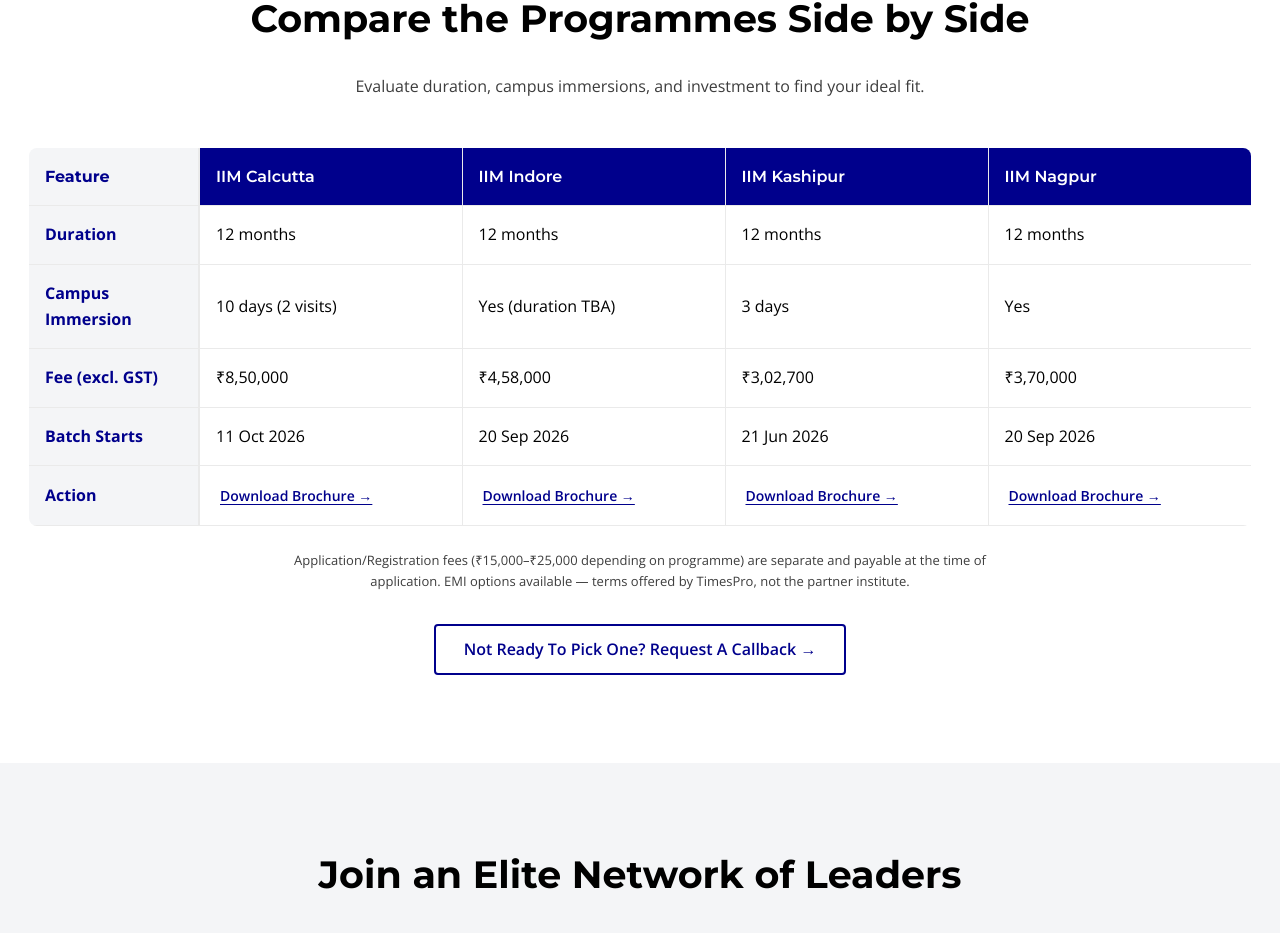
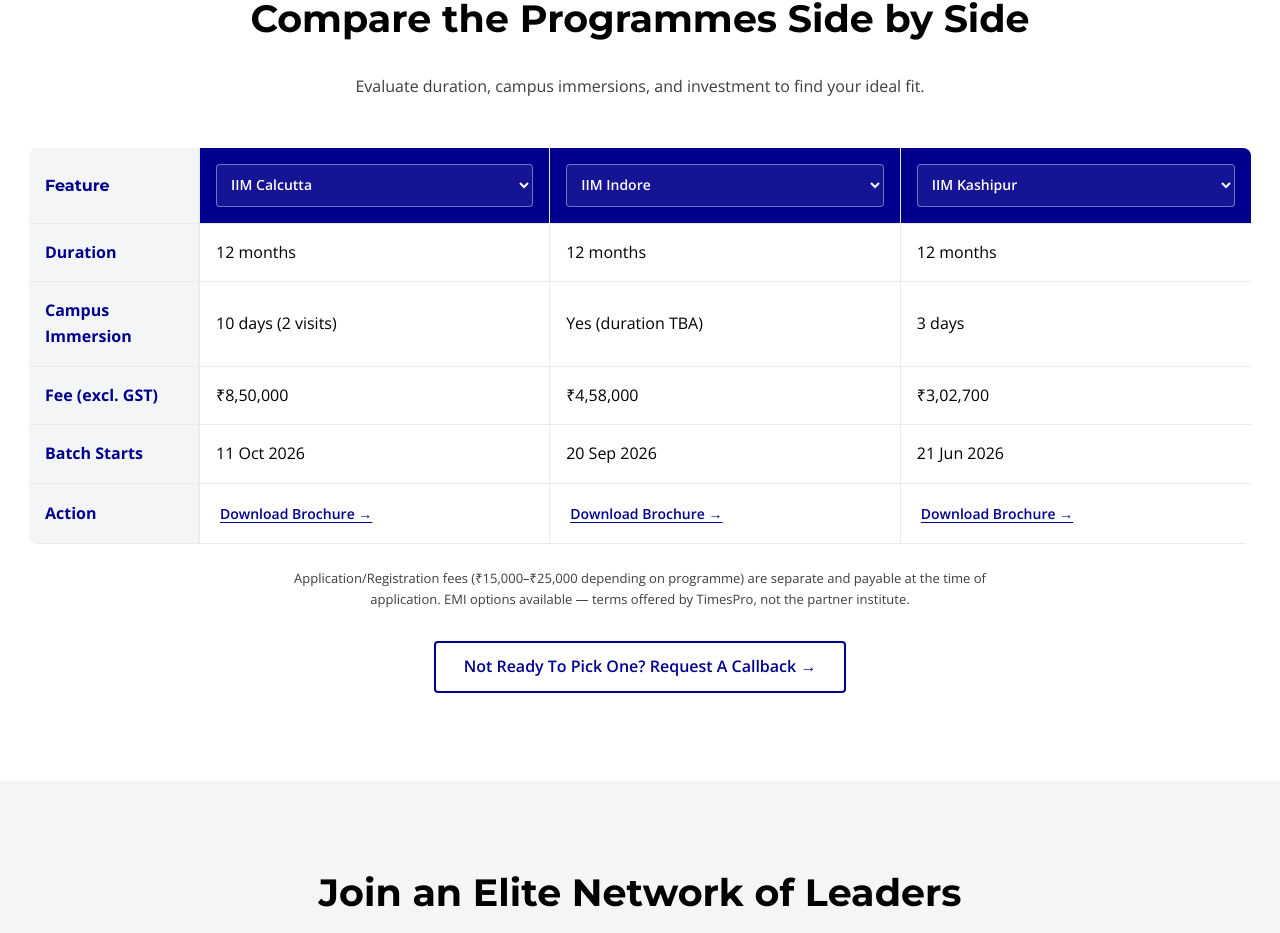
Before and after one commit to Vpunjabi93/PMP-cat-Page, a React (Vite) app: page / in a window 1280 px wide. Shown: the part 2301-3234 px from the top of the page. Built offline with nearby package versions, Linux system fonts and the light colour scheme.

Commit message:
Make ComparisonTable interactive with 3 selectable columns

```diff
--- a/src/components/ComparisonTable.jsx
+++ b/src/components/ComparisonTable.jsx
@@ -1,6 +1,24 @@
+import { useState } from 'react';
 import { programmes } from '../data';
 
 export default function ComparisonTable({ onOpenModal }) {
+  // Select the first 3 programmes by default
+  const [selectedIds, setSelectedIds] = useState([
+    programmes[0]?.id,
+    programmes[1]?.id,
+    programmes[2]?.id
+  ].filter(Boolean));
+
+  // Handle changing a column
+  const handleSelect = (index, newId) => {
+    const newSelectedIds = [...selectedIds];
+    newSelectedIds[index] = newId;
+    setSelectedIds(newSelectedIds);
+  };
+
+  // Get the selected programme objects
+  const selectedProgrammes = selectedIds.map(id => programmes.find(p => p.id === id)).filter(Boolean);
+
   return (
     <section className="comparison-section reveal" id="comparison">
       <div className="container">
@@ -12,30 +30,49 @@
             <thead>
               <tr>
                 <th className="row-header">Feature</th>
-                {programmes.map(p => <th key={p.id}>{p.institute}</th>)}
+                {selectedProgrammes.map((p, index) => (
+                  <th key={index}>
+                    <select
+                      className="compare-select"
+                      value={p.id}
+                      onChange={(e) => handleSelect(index, e.target.value)}
+                      aria-label={`Select programme for column ${index + 1}`}
+                    >
+                      {programmes.map((prog) => (
+                        <option
+                          key={prog.id}
+                          value={prog.id}
+                          disabled={selectedIds.includes(prog.id) && prog.id !== p.id}
+                        >
+                          {prog.institute}
+                        </option>
+                      ))}
+                    </select>
+                  </th>
+                ))}
               </tr>
             </thead>
             <tbody>
               <tr>
                 <td className="row-header">Duration</td>
-                {programmes.map(p => <td key={p.id}>{p.duration}</td>)}
+                {selectedProgrammes.map((p, index) => <td key={index}>{p.duration}</td>)}
               </tr>
               <tr>
                 <td className="row-header">Campus Immersion</td>
-                {programmes.map(p => <td key={p.id}>{p.campusImmersion}</td>)}
+                {selectedProgrammes.map((p, index) => <td key={index}>{p.campusImmersion}</td>)}
               </tr>
               <tr>
                 <td className="row-header">Fee (excl. GST)</td>
-                {programmes.map(p => <td key={p.id}>{p.fee}</td>)}
+                {selectedProgrammes.map((p, index) => <td key={index}>{p.fee}</td>)}
               </tr>
               <tr>
                 <td className="row-header">Batch Starts</td>
-                {programmes.map(p => <td key={p.id}>{p.startDate}</td>)}
+                {selectedProgrammes.map((p, index) => <td key={index}>{p.startDate}</td>)}
               </tr>
               <tr>
                 <td className="row-header">Action</td>
-                {programmes.map(p => (
-                  <td key={p.id}>
+                {selectedProgrammes.map((p, index) => (
+                  <td key={index}>
                     <button type="button" className="link-btn" onClick={() => onOpenModal('brochure', p.id)}>
                       Download Brochure &rarr;
                     </button>
@@ -45,7 +82,7 @@
             </tbody>
           </table>
         </div>
-        <div className="table-footnote">
+        <div className="table-footnote" style={{ marginTop: '24px' }}>
           <p>Application/Registration fees (₹15,000–₹25,000 depending on programme) are separate and payable at the time of application. EMI options available — terms offered by TimesPro, not the partner institute.</p>
           <button type="button" className="btn btn-secondary mt-16" onClick={() => onOpenModal('callback', '')}>Not Ready to Pick One? Request a Callback &rarr;</button>
         </div>
```
